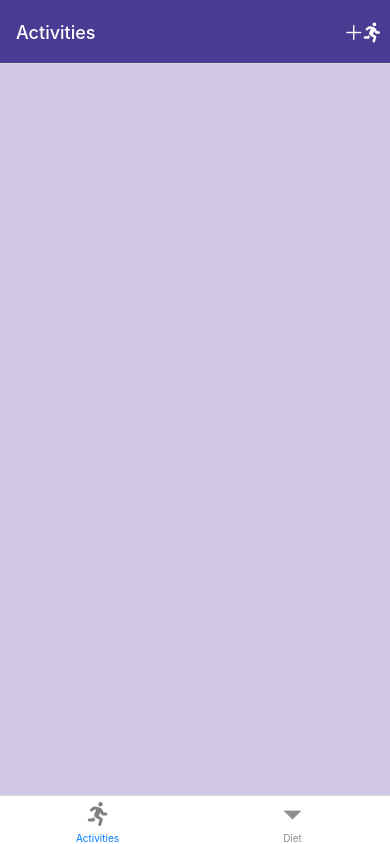
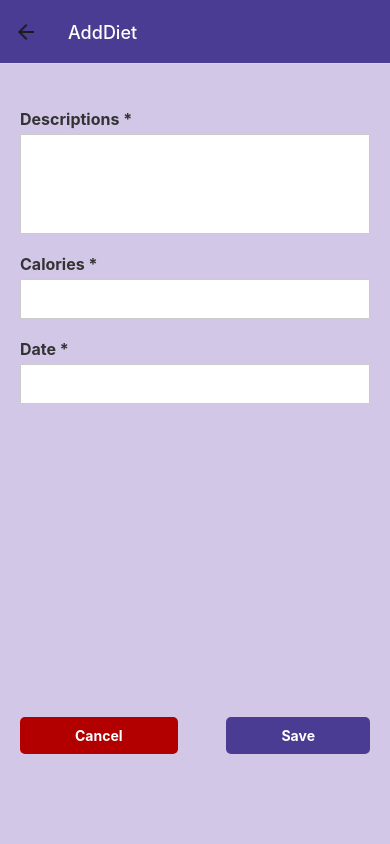
Before and after one commit to cold-flatwhite/assignment2, a React Native app: screen /AddDiet in a window 390 px wide. Built offline with nearby package versions, Linux system fonts and the light colour scheme.

Commit message:
added AddDietScreen with 3 Texts, 2 TextInputs, one datetimepicker, and two buttons on this screen

```diff
--- a/App.js
+++ b/App.js
@@ -5,6 +5,7 @@ import { createBottomTabNavigator } from "@react-navigation/bottom-tabs";
 import DietScreen from "./screens/DietScreen";
 import AddActivityScreen from "./screens/AddActivityScreen";
 import { ActivityProvider } from "./components/ActivityContext";
+import AddDietScreen from './screens/AddDietScreen';
 
 const Stack = createNativeStackNavigator();
 const Tab = createBottomTabNavigator();
@@ -35,6 +36,7 @@ export default function App() {
             options={{ headerShown: false }}
           />
           <Stack.Screen name="AddActivity" component={AddActivityScreen} />
+          <Stack.Screen name="AddDiet" component={AddDietScreen}/>
         </Stack.Navigator>
       </NavigationContainer>
     </ActivityProvider>
--- /dev/null
+++ b/screens/AddDietScreen.js
@@ -0,0 +1,189 @@
+import React, { useState } from "react";
+import { StyleSheet, View, TextInput, Text, Alert } from "react-native";
+import DropDownPicker from "react-native-dropdown-picker";
+import DateTimePicker from "@react-native-community/datetimepicker";
+import PressableButton from "../components/PressableButton";
+import { useActivity } from "../components/ActivityContext";
+
+
+const AddDietScreen = ({navigation}) => {
+    const [dietDescription, setdietDescription] = useState(null);
+    const [calories, setCalories] = useState("");
+    const [date, setDate] = useState(null);
+    const [showDatePicker, setShowDatePicker] = useState(false);
+
+
+    const validateInputs = () => {
+      if (!dietDescription) {
+        Alert.alert("Invalid Input", "Please input a description for diet.");
+        return false;
+      }
+      if (!calories) {
+        Alert.alert("Invalid Input", "Please enter the calories.");
+        return false;
+      }
+      if (isNaN(duration) || parseFloat(duration) <= 0) {
+        Alert.alert("Invalid Input", "Please enter vaild carlories.");
+        return false;
+      }
+      if (!date) {
+        Alert.alert("Invalid Input", "Please enter a valid date.");
+        return false;
+      }
+      return true;
+    };
+
+    const saveDietEntry = () => {
+      if (!validateInputs()) {
+        return;
+      }
+
+      const caloriesInNum = parseFloat(calories);
+      const isSpecial = caloriesInNum > 800;
+
+      const newActivity = {
+        id: Date.now(),
+        itemType: activityType,
+        data: `${duration} min`,
+        date: date.toDateString(),
+        special: isSpecial,
+      };
+      addActivity(newActivity);
+      navigation.goBack();
+    };
+
+    const handleDateChange = (event, selectedDate) => {
+      setShowDatePicker(false);
+      if (selectedDate) {
+        setDate(selectedDate);
+      }
+    };
+
+    const handleDatePicker = () => {
+      setShowDatePicker(!showDatePicker);
+      if (!date) {
+        setDate(new Date());
+      }
+    };
+
+    return (
+      <View style={styles.container}>
+        <View style={styles.contentContainer}>
+          <Text style={styles.label}>Descriptions *</Text>
+          <TextInput
+            style={[styles.input, styles.multilineInput]}
+            value={dietDescription}
+            onChangeText={setdietDescription}
+            multiline={true}
+            numberOfLines={4} // 设置初始行数
+            textAlignVertical="top" // 使文本从顶部开始
+          />
+
+          <Text style={styles.label}>Calories *</Text>
+          <TextInput
+            style={styles.input}
+            value={calories}
+            onChangeText={setCalories}
+          />
+
+          <Text style={styles.label}>Date *</Text>
+          <PressableButton
+            pressedFunction={handleDatePicker}
+            componentStyle={styles.input}
+          >
+            <Text style={{ color: date ? "#000" : "#aaa" }}>
+              {date ? date.toDateString() : ""}
+            </Text>
+          </PressableButton>
+
+          {showDatePicker && (
+            <DateTimePicker
+              value={date || new Date()}
+              mode="date"
+              display="inline"
+              onChange={handleDateChange}
+              style={styles.datePicker}
+            />
+          )}
+        </View>
+        <View style={styles.buttonContainer}>
+          {!showDatePicker && (
+            <PressableButton
+              pressedFunction={() => navigation.goBack()}
+              componentStyle={[styles.button, styles.cancelButton]}
+            >
+              <Text style={styles.buttonText}>Cancel</Text>
+            </PressableButton>
+          )}
+          {!showDatePicker && (
+            <PressableButton
+              pressedFunction={saveDietEntry}
+              componentStyle={[styles.button, styles.saveButton]}
+            >
+              <Text style={styles.buttonText}>Save</Text>
+            </PressableButton>
+          )}
+        </View>
+      </View>
+    );
+  };
+
+  const styles = StyleSheet.create({
+    container: {
+      flex: 1,
+      padding: 20,
+      backgroundColor: "#D2C7E7",
+    },
+    contentContainer: {
+      flex: 1,
+      justifyContent: "flex-start",
+      paddingTop: 25,
+    },
+    label: {
+      fontSize: 16,
+      fontWeight: "bold",
+      marginBottom: 5,
+      color: "#333",
+    },
+    input: {
+      height: 40,
+      borderColor: "#ccc",
+      borderWidth: 1,
+      marginBottom: 20,
+      paddingHorizontal: 10,
+      backgroundColor: "#fff",
+    },
+    datePicker: {
+      width: "100%",
+      backgroundColor: "#fff",
+      borderRadius: 5,
+    },
+    buttonContainer: {
+      flexDirection: "row",
+      justifyContent: "space-between",
+      marginBottom: 70,
+    },
+    button: {
+      paddingVertical: 10,
+      paddingHorizontal: 55,
+      borderRadius: 5,
+    },
+    cancelButton: {
+      backgroundColor: "#B20000",
+    },
+    saveButton: {
+      backgroundColor: "#4A3C93",
+    },
+    buttonText: {
+      color: "#fff",
+      textAlign: "center",
+      fontWeight: "bold",
+    },
+    multilineInput: {
+        height: 100,
+        textAlignVertical: "top",
+      },
+  });
+
+
+export default AddDietScreen
--- a/screens/DietScreen.js
+++ b/screens/DietScreen.js
@@ -1,25 +1,42 @@
-import React from 'react';
-import { StyleSheet, View } from 'react-native';
-import ItemsList from '../components/ItemsList';
-import { useEffect } from 'react';
-import PressableButton from '../components/PressableButton';
-import { AntDesign, Ionicons} from "@expo/vector-icons";
+import React from "react";
+import { StyleSheet, View } from "react-native";
+import ItemsList from "../components/ItemsList";
+import { useEffect } from "react";
+import PressableButton from "../components/PressableButton";
+import { AntDesign, Ionicons } from "@expo/vector-icons";
 
 const data = [
-    { id: '1', itemType: 'Breakfast', data: 500, date: 'Mon Jul 15 2024', special: false },
-    { id: '2', itemType: 'Lunch', data: 850, date: 'Mon Jul 01 2024', special: true },
-    { id: '3', itemType: 'Dinner', data: 600, date: 'Tue Jul 09 2024', special: false },
+  {
+    id: "1",
+    itemType: "Breakfast",
+    data: 500,
+    date: "Mon Jul 15 2024",
+    special: false,
+  },
+  {
+    id: "2",
+    itemType: "Lunch",
+    data: 850,
+    date: "Mon Jul 01 2024",
+    special: true,
+  },
+  {
+    id: "3",
+    itemType: "Dinner",
+    data: 600,
+    date: "Tue Jul 09 2024",
+    special: false,
+  },
 ];
 
-const DietScreen = ({navigation}) => {
+const DietScreen = ({ navigation }) => {
   useEffect(() => {
     navigation.setOptions({
-          tabBarIcon: () => <Ionicons name="fast-food" size={24} color="grey" />
-,
+      tabBarIcon: () => <Ionicons name="fast-food" size={24} color="grey" />,
       headerRight: () => (
         <PressableButton
           componentStyle={styles.buttonStyle}
-              pressedFunction={() => alert("Button Pressed!")}
+          pressedFunction={() => navigation.navigate("AddDiet")}
         >
           <View style={styles.iconContainer}>
             <AntDesign name="plus" size={20} color="white" />
@@ -34,17 +51,17 @@ const DietScreen = ({navigation}) => {
       <ItemsList data={data} />
     </View>
   );
-}
+};
 
 const styles = StyleSheet.create({
   container: {
     flex: 1,
-        backgroundColor: '#D2C7E7',
+    backgroundColor: "#D2C7E7",
     padding: 10,
   },
   iconContainer: {
-        flexDirection: 'row',
-        alignItems: 'center',
+    flexDirection: "row",
+    alignItems: "center",
   },
   buttonStyle: {
     marginRight: 5,
@@ -52,6 +69,6 @@ const styles = StyleSheet.create({
     alignContent: "center",
     justifyContent: "center",
   },
-})
+});
 
 export default DietScreen;
```
Lines whose indentation alone changed are shown as unchanged.
